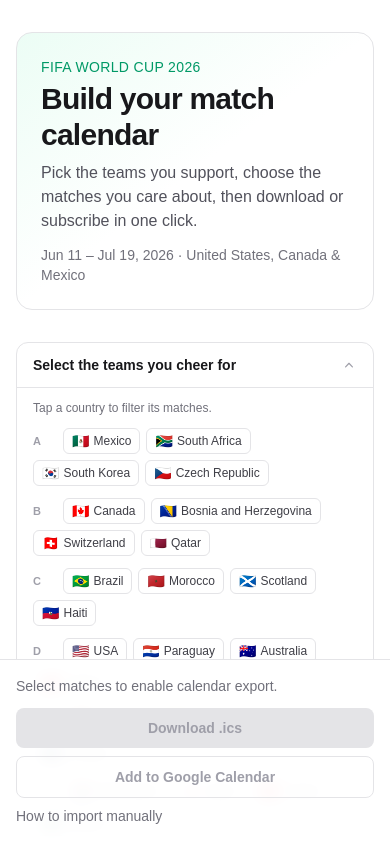
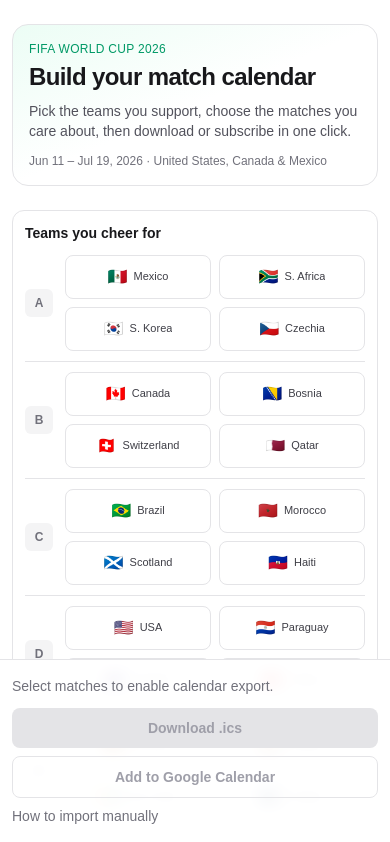
Before and after one commit to jonathanbcsouza/event-ical, a Next.js app: page / in a window 390 px wide. Shown: the top 842 px of the page. Built offline with nearby package versions, Linux system fonts and the light colour scheme.

Commit message:
feat(ui): improve mobile team picker layout

```diff
--- a/components/HomePage.tsx
+++ b/components/HomePage.tsx
@@ -50,29 +50,29 @@
   );
 
   return (
-    <div className="mx-auto flex min-h-full w-full max-w-4xl flex-col px-4 pb-32 pt-8 sm:px-6">
-      <header className="mb-8 overflow-hidden rounded-2xl border border-zinc-200 bg-gradient-to-br from-emerald-50 via-white to-white p-6 dark:border-zinc-800 dark:from-emerald-950/40 dark:via-zinc-950 dark:to-zinc-950 sm:p-8">
-        <p className="text-sm font-medium uppercase tracking-wide text-emerald-600">
+    <div className="mx-auto flex min-h-full w-full max-w-4xl flex-col px-3 pb-32 pt-6 sm:px-6 sm:pt-8">
+      <header className="mb-6 overflow-hidden rounded-2xl border border-zinc-200 bg-gradient-to-br from-emerald-50 via-white to-white p-4 dark:border-zinc-800 dark:from-emerald-950/40 dark:via-zinc-950 dark:to-zinc-950 sm:mb-8 sm:p-8">
+        <p className="text-xs font-medium uppercase tracking-wide text-emerald-600 sm:text-sm">
           {TOURNAMENT}
         </p>
-        <h1 className="mt-1 text-3xl font-bold tracking-tight text-zinc-900 dark:text-zinc-50 sm:text-4xl">
+        <h1 className="mt-1 text-2xl font-bold tracking-tight text-zinc-900 dark:text-zinc-50 sm:text-4xl">
           Build your match calendar
         </h1>
-        <p className="mt-2 max-w-xl text-zinc-600 dark:text-zinc-400">
+        <p className="mt-2 max-w-xl text-sm text-zinc-600 dark:text-zinc-400 sm:text-base">
           Pick the teams you support, choose the matches you care about, then
           download or subscribe in one click.
         </p>
-        <p className="mt-3 text-sm font-medium text-zinc-500">
+        <p className="mt-3 text-xs font-medium text-zinc-500 sm:text-sm">
           Jun 11 &ndash; Jul 19, 2026 &middot; United States, Canada &amp; Mexico
         </p>
       </header>
 
-      <div className="space-y-10">
+      <div className="space-y-6 sm:space-y-10">
         <TeamPicker selected={selectedTeams} onChange={setSelectedTeams} />
 
         <div className="space-y-4">
-          <div className="flex flex-wrap items-center justify-between gap-3">
-            <h2 className="text-lg font-semibold text-zinc-900 dark:text-zinc-50">
+          <div className="flex flex-col gap-3 sm:flex-row sm:items-center sm:justify-between">
+            <h2 className="text-base font-semibold text-zinc-900 dark:text-zinc-50 sm:text-lg">
               {view === "list" ? "See your matches" : "Tournament calendar"}
             </h2>
             <ViewToggle value={view} onChange={setView} />
--- a/components/TeamPicker.tsx
+++ b/components/TeamPicker.tsx
@@ -1,6 +1,5 @@
 "use client";
 
-import { useEffect, useState } from "react";
 import { getTeamsByGroup, type TeamRef } from "@/lib/fixtures";
 import { getFlag } from "@/lib/flags";
 
@@ -9,79 +8,68 @@
   onChange: (codes: string[]) => void;
 };
 
+const SHORT_NAMES: Record<string, string> = {
+  "Bosnia and Herzegovina": "Bosnia",
+  "Czech Republic": "Czechia",
+  "South Africa": "S. Africa",
+  "South Korea": "S. Korea",
+  "Ivory Coast": "Ivory Coast",
+  "New Zealand": "N. Zealand",
+  "Saudi Arabia": "Saudi",
+  "DR Congo": "DR Congo",
+};
+
 function toggleTeam(selected: string[], code: string): string[] {
   return selected.includes(code)
     ? selected.filter((c) => c !== code)
     : [...selected, code];
 }
 
+function displayName(name: string, compact: boolean): string {
+  if (!compact) return name;
+  return SHORT_NAMES[name] ?? name;
+}
+
 export function TeamPicker({ selected, onChange }: TeamPickerProps) {
   const groups = getTeamsByGroup();
-  const [open, setOpen] = useState(selected.length === 0);
-
-  useEffect(() => {
-    if (selected.length === 0) setOpen(true);
-  }, [selected.length]);
 
   return (
-    <section className="rounded-xl border border-zinc-200 dark:border-zinc-800">
-      <button
-        type="button"
-        onClick={() => setOpen((v) => !v)}
-        aria-expanded={open}
-        className="flex w-full items-center gap-3 px-4 py-3 text-left"
-      >
-        <span className="text-sm font-semibold text-zinc-900 dark:text-zinc-50">
-          Select the teams you cheer for
-        </span>
+    <section className="rounded-xl border border-zinc-200 px-3 py-3 sm:px-4 dark:border-zinc-800">
+      <div className="mb-3 flex items-center justify-between gap-3">
+        <div className="flex min-w-0 items-center gap-2">
+          <h2 className="text-sm font-semibold text-zinc-900 dark:text-zinc-50">
+            Teams you cheer for
+          </h2>
           {selected.length > 0 && (
-          <span className="rounded-full bg-emerald-600 px-2 py-0.5 text-xs font-medium text-white">
+            <span className="shrink-0 rounded-full bg-emerald-600 px-2 py-0.5 text-xs font-medium text-white">
               {selected.length}
             </span>
           )}
-        <span className="ml-auto flex items-center gap-2">
-          {!open && selected.length > 0 && (
-            <span aria-hidden className="text-sm leading-none">
-              {selected.slice(0, 8).map((code) => getFlag(code)).join(" ")}
-              {selected.length > 8 ? " …" : ""}
-            </span>
-          )}
-          <svg
-            className={`size-4 text-zinc-400 transition-transform ${open ? "rotate-180" : ""}`}
-            viewBox="0 0 20 20"
-            fill="currentColor"
-            aria-hidden
-          >
-            <path
-              fillRule="evenodd"
-              d="M5.23 7.21a.75.75 0 011.06.02L10 11.06l3.71-3.83a.75.75 0 111.08 1.04l-4.25 4.39a.75.75 0 01-1.08 0L5.21 8.27a.75.75 0 01.02-1.06z"
-              clipRule="evenodd"
-            />
-          </svg>
-        </span>
-      </button>
-
-      {open && (
-        <div className="space-y-3 border-t border-zinc-200 px-4 py-3 dark:border-zinc-800">
-          <div className="flex items-center justify-between">
-            <p className="text-xs text-zinc-500">
-              Tap a country to filter its matches.
-            </p>
+        </div>
         {selected.length > 0 && (
           <button
             type="button"
             onClick={() => onChange([])}
-                className="text-xs text-zinc-500 underline-offset-2 hover:text-zinc-800 hover:underline dark:hover:text-zinc-200"
+            className="shrink-0 py-1 text-xs text-zinc-500 underline-offset-2 hover:text-zinc-800 hover:underline dark:hover:text-zinc-200"
           >
             Clear all
           </button>
         )}
       </div>
+
+      <div className="divide-y divide-zinc-200 dark:divide-zinc-800">
         {groups.map(({ group, teams }) => (
-            <div key={group} className="flex flex-wrap items-center gap-1.5">
-              <span className="w-6 shrink-0 text-[11px] font-semibold uppercase text-zinc-400">
+          <div
+            key={group}
+            className="grid grid-cols-[2rem_1fr] items-center gap-x-2 py-2.5 first:pt-0 last:pb-0 sm:gap-x-3"
+          >
+            <span
+              aria-hidden
+              className="flex size-7 items-center justify-center rounded-md bg-zinc-100 text-xs font-bold text-zinc-500 dark:bg-zinc-800 dark:text-zinc-400"
+            >
               {group}
             </span>
+            <div className="grid grid-cols-2 gap-2 sm:grid-cols-4 sm:gap-1.5">
               {teams.map((team) => (
                 <TeamChip
                   key={team.code}
@@ -91,9 +79,9 @@
                 />
               ))}
             </div>
+          </div>
         ))}
       </div>
-      )}
     </section>
   );
 }
@@ -112,17 +100,21 @@
       type="button"
       onClick={onToggle}
       aria-pressed={active}
+      aria-label={team.name}
       title={team.name}
-      className={`inline-flex items-center gap-1 rounded-md border px-2 py-1 text-xs font-medium transition-colors ${
+      className={`flex min-h-11 w-full items-center justify-center gap-1.5 rounded-lg border px-1.5 py-2 text-center transition-colors sm:min-h-9 sm:rounded-md sm:px-2 sm:py-1 ${
         active
           ? "border-emerald-600 bg-emerald-600 text-white"
           : "border-zinc-200 bg-white text-zinc-700 hover:border-zinc-300 dark:border-zinc-700 dark:bg-zinc-900 dark:text-zinc-200 dark:hover:border-zinc-500"
       }`}
     >
-      <span aria-hidden className="text-sm leading-none">
+      <span aria-hidden className="shrink-0 text-base leading-none sm:text-sm">
         {getFlag(team.code)}
       </span>
-      {team.name}
+      <span className="line-clamp-2 text-[11px] font-medium leading-tight sm:line-clamp-1 sm:text-xs">
+        <span className="sm:hidden">{displayName(team.name, true)}</span>
+        <span className="hidden sm:inline">{team.name}</span>
+      </span>
     </button>
   );
 }
--- a/components/ViewToggle.tsx
+++ b/components/ViewToggle.tsx
@@ -30,7 +30,7 @@
     <div
       role="tablist"
       aria-label="View mode"
-      className="inline-flex rounded-lg border border-zinc-200 bg-zinc-100 p-1 dark:border-zinc-700 dark:bg-zinc-900"
+      className="flex w-full rounded-lg border border-zinc-200 bg-zinc-100 p-1 sm:inline-flex sm:w-auto dark:border-zinc-700 dark:bg-zinc-900"
     >
       {OPTIONS.map((option, index) => {
         const active = value === option.id;
@@ -46,7 +46,7 @@
             tabIndex={active ? 0 : -1}
             onClick={() => onChange(option.id)}
             onKeyDown={(e) => handleKeyDown(e, index)}
-            className={`rounded-md px-4 py-1.5 text-sm font-medium transition-colors ${
+            className={`flex-1 rounded-md px-4 py-2 text-sm font-medium transition-colors sm:flex-none sm:py-1.5 ${
               active
                 ? "bg-emerald-600 text-white shadow-sm"
                 : "text-zinc-600 hover:text-zinc-900 dark:text-zinc-400 dark:hover:text-zinc-100"
```
Lines whose indentation alone changed are shown as unchanged.
